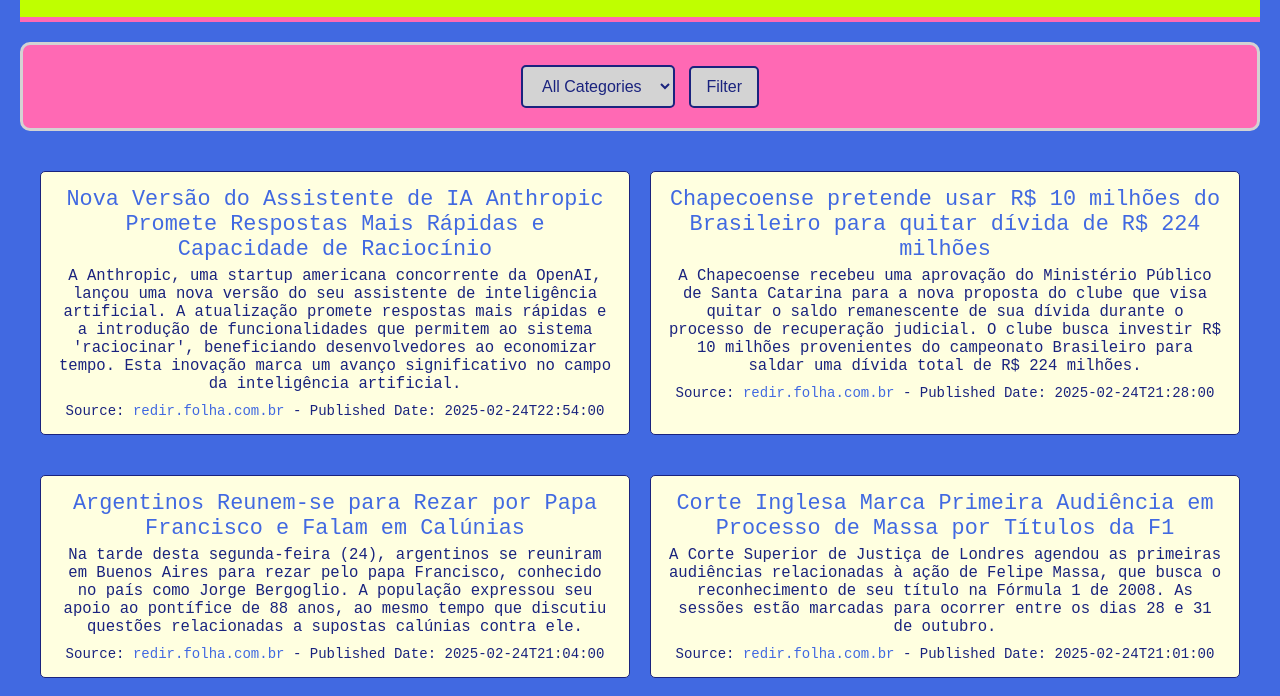
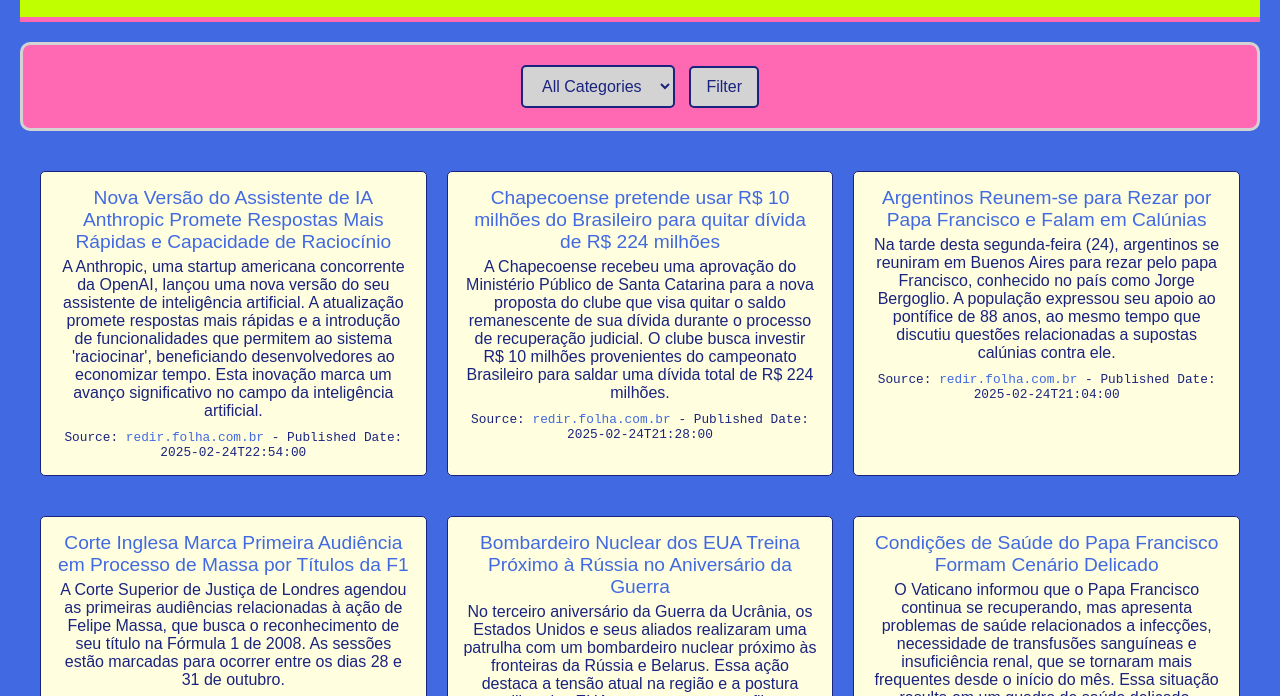
Before and after one commit to gvzardetto/zardalabs, a plain HTML site: page zl_news_feed/zlnews.html in a window 1280 px wide. Shown: the part 103-799 px from the top of the page. Drawn offline with Linux system fonts and the light colour scheme.

Commit message:
Add files via upload

```diff
--- a/zl_news_feed/style.css
+++ b/zl_news_feed/style.css
@@ -1,10 +1,13 @@
+/* Import your style.css (assuming it contains your color variables) */
 @import url("../style.css");
 
 #news-section {
     padding: 20px;
     display: grid;
-    grid-template-columns: repeat(2, 1fr); /* Two columns */
-    gap: 20px; /* Space between columns and rows */
+    grid-template-columns: repeat(auto-fit, minmax(300px, 1fr)); /* Responsive Columns */
+    gap: 20px;
+    max-width: 1200px; /* Limit width for readability */
+    margin: 0 auto; /* Center the section */
 }
 
 .news-item {
@@ -13,13 +16,13 @@
     border: 1px solid var(--deep-navy);
     border-radius: 5px;
     background-color: #FFFFE0; /* Lemon Chiffon color */
-    color: var(--deep-navy);  /* Dark text for readability */
-    font-family: monospace;  /*add this font to style*/
-    font-size: 1.2em;
+    color: var(--deep-navy);
+    font-family: sans-serif; /* Change to a more readable font */
+    font-size: 1rem; /* Use rem for consistent font sizing */
 }
 
 .news-item h3 {
-    font-size: 1.4em;
+    font-size: 1.2rem; /* Use rem for heading size as well */
     margin-bottom: 5px;
 }
 
@@ -37,17 +40,17 @@
 }
 
 .news-source {
-    font-size: 0.9em;
-    color:  var(--deep-navy); /* Bright lime for source info */
-    font-family: monospace;  /*add this font to style*/
+    font-size: 0.8rem; /* Use rem for source info */
+    color: var(--deep-navy);
+    font-family: monospace; /* Keep monospace for the source */
 }
 
-/* Responsive design for smaller screens (single column) */
-@media (max-width: 768px) {
+/* Responsive design for smaller screens (single column) - NOT NEEDED NOW */
+/*  @media (max-width: 768px) {
     #news-section {
-        grid-template-columns: 1fr; /* Single column on smaller screens */
+        grid-template-columns: 1fr; /* Single column on smaller screens - NOT NEEDED NOW */
     }
-}
+} */
 
 #filter-container {
     text-align: center;
```
